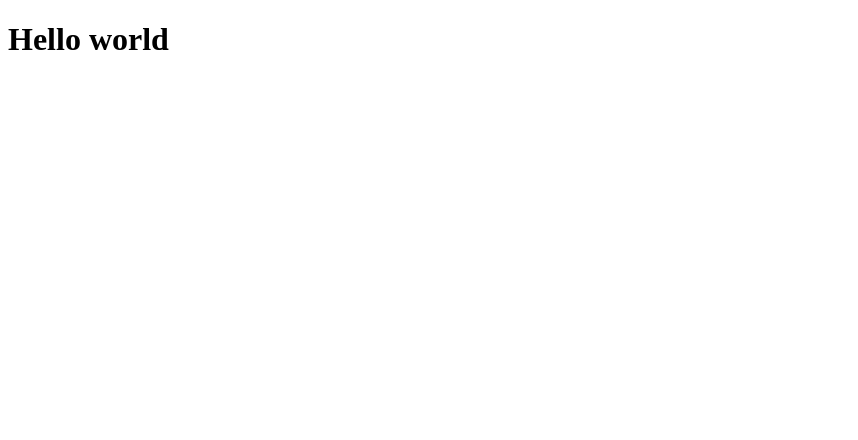
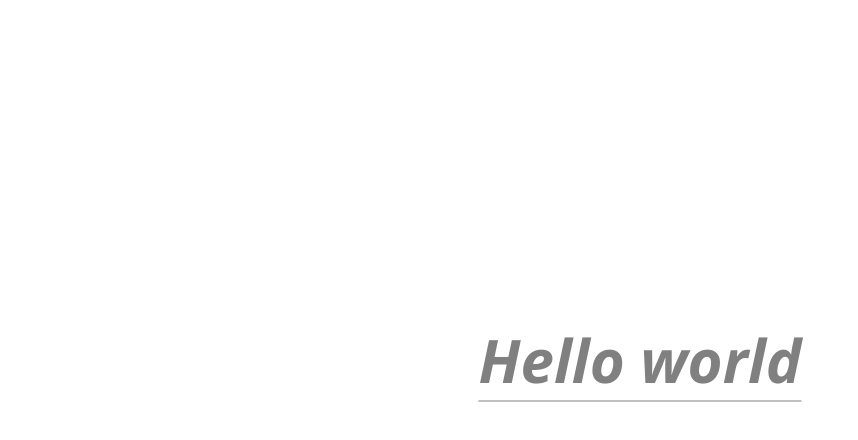
Before and after one commit to SangesAntonio/htmlcss-hello, a plain HTML site: page index.html in a window 1280 px wide. Shown: the whole page, without its empty margins (0-858 px from the left). Drawn offline with nearby package versions, Linux system fonts and the light colour scheme.

Commit message:
aggiunta colore e font

```diff
--- a/index.html
+++ b/index.html
@@ -1,12 +1,16 @@
 <!DOCTYPE html>
 <html lang="en">
 <head>
+    <link rel="preconnect" href="https://fonts.googleapis.com">
+    <link rel="preconnect" href="https://fonts.gstatic.com" crossorigin>
+    <link href="https://fonts.googleapis.com/css2?family=Open+Sans:ital,wght@1,700&family=Poppins:wght@500&display=swap" rel="stylesheet">
+    <link rel="stylesheet" href="style.css">
     <meta charset="UTF-8">
     <meta http-equiv="X-UA-Compatible" content="IE=edge">
     <meta name="viewport" content="width=device-width, initial-scale=1.0">
     <title>Hello world</title>
 </head>
 <body>
-    <h1>Hello world</h1>
+    <h1 class="title">Hello world</h1>
 </body>
 </html>
--- a/style.css
+++ b/style.css
@@ -1,6 +1,12 @@
 .title{
     font-size: 60px;
     position: absolute;
-    left: 50%;
-    top: 50%;
+    right: 50%;
+    bottom: 50%;
+    transform: translate(50%,50%);
+    font-family: 'Open Sans', sans-serif;
+    color: grey;
+    border-bottom: 1px solid gray;
+
+
 }
```
